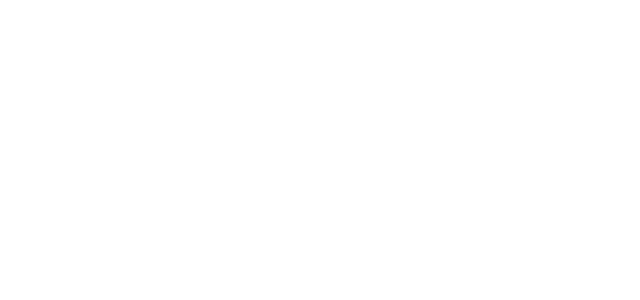
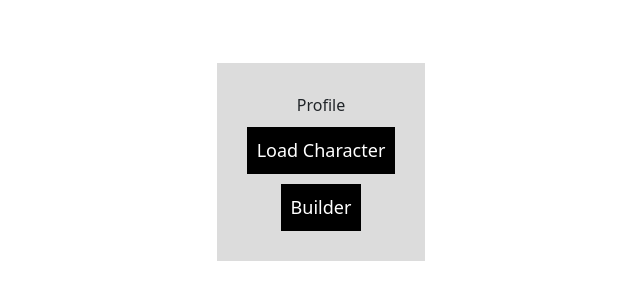
Before and after one commit to Emertortis/Web3Project, a React (Create React App) app in the folder er-website/: page /profile in a window 1280 px wide. Before the commit this address had no page. Shown: the part 242-542 px from the top of the page, without its empty margins (319-959 px from the left). Built offline with nearby package versions, Linux system fonts and the light colour scheme.

Commit message:
Stat filter/ Profile page

```diff
--- a/er-website/src/App.js
+++ b/er-website/src/App.js
@@ -3,6 +3,7 @@ import { BrowserRouter as Router, Route, Routes } from "react-router-dom";
 import Login from './pages/Login';
 import Dashboard from './pages/DashBoard';
 import Reset from './pages/Reset';
+import Profile from './pages/Profile';
 import Register from './pages/Register';
 import ER_webpage from './pages/webpage';
 
@@ -14,6 +15,7 @@ function App() {
         <Routes>
           <Route path='/' element={<ER_webpage/>} />
           <Route path='/login' element={<Login/>}/>
+          <Route path='/profile' element={<Profile/>}/>
           <Route exact path="/register" element={<Register/>} />
           <Route exact path="/reset" element={<Reset/>} />
           <Route exact path="/dashboard" element={<Dashboard/>} />
--- a/er-website/src/pages/DashBoard.js
+++ b/er-website/src/pages/DashBoard.js
@@ -34,7 +34,7 @@ function Dashboard() {
          <button className="dashboard__btn" onClick={logout}>
           Logout
          </button>
-         <button className="dashboard__btn">Profile</button>
+         <Link to='/Profile'><button className="dashboard__btn">Profile</button></Link>
          <Link to='/'><button className="dashboard__btn">Builder</button></Link>
        </div>
      </div>
--- /dev/null
+++ b/er-website/src/pages/Profile.js
@@ -0,0 +1,18 @@
+import React, { useEffect, useState } from "react";
+import { useAuthState } from "react-firebase-hooks/auth";
+import { useNavigate,Link } from "react-router-dom";
+import "./Dashboard.css";
+import { auth, db, logout } from "../firebase";
+import { query, collection, getDocs, where } from "firebase/firestore";
+function Profile(){
+    return (
+        <div className="dashboard">
+        <div className="dashboard__container">
+            Profile
+            <Link to='/Profile'><button className="dashboard__btn">Load Character</button></Link>
+            <Link to='/'><button className="dashboard__btn">Builder</button></Link>
+        </div>
+        </div>
+    );
+}
+export default Profile;
--- a/er-website/src/pages/Save-progress.js
+++ b/er-website/src/pages/Save-progress.js
@@ -10,6 +10,7 @@ function getSavedValue(key, initialValue) {
     else {
         return initialValue;
     }
+    <p></p>
 }
 export default function useLocalStorage(key, initialValue) {
     let [value, setValue] = useState(() => {
@@ -21,4 +22,5 @@ export default function useLocalStorage(key, initialValue) {
     }, [value, key]);
 
     return [value, setValue];
+
 }
--- a/er-website/src/pages/webpage.js
+++ b/er-website/src/pages/webpage.js
@@ -14,15 +14,18 @@ import { Link } from 'react-router-dom';
 
 
 function ER_webpage() {
+
       const [value, setValue] = useState('');
-      let result = Data.filter(function(el){return el.name == "Warrior"})[0].vigor
 
-      console.log(result)
+      //working stat filter,
+      //but site goes blank
+    //   const thing=value
+    //   let result = Data.filter(function(el){return el.name == thing})[0].vigor
 
-      //const result = Data.find(({vigor}) => vigor === {value});
+      let result = Data.filter(function(el){return el.name == "Hero"})[0].vigor
 
 
-
+      console.log(value,result)
 
     return (
 
@@ -55,13 +58,9 @@ function ER_webpage() {
                                 <Form.Control as="select" value={value} onChange={(e) => setValue(e.target.value)} >
                                     {
                                         Data.map(post => {
-
                                             return (
-
                                                 <option>{post.name}</option> //Grabs name data from json file
-
                                             )
-
                                         })
                                     }
                                 </Form.Control>
```
